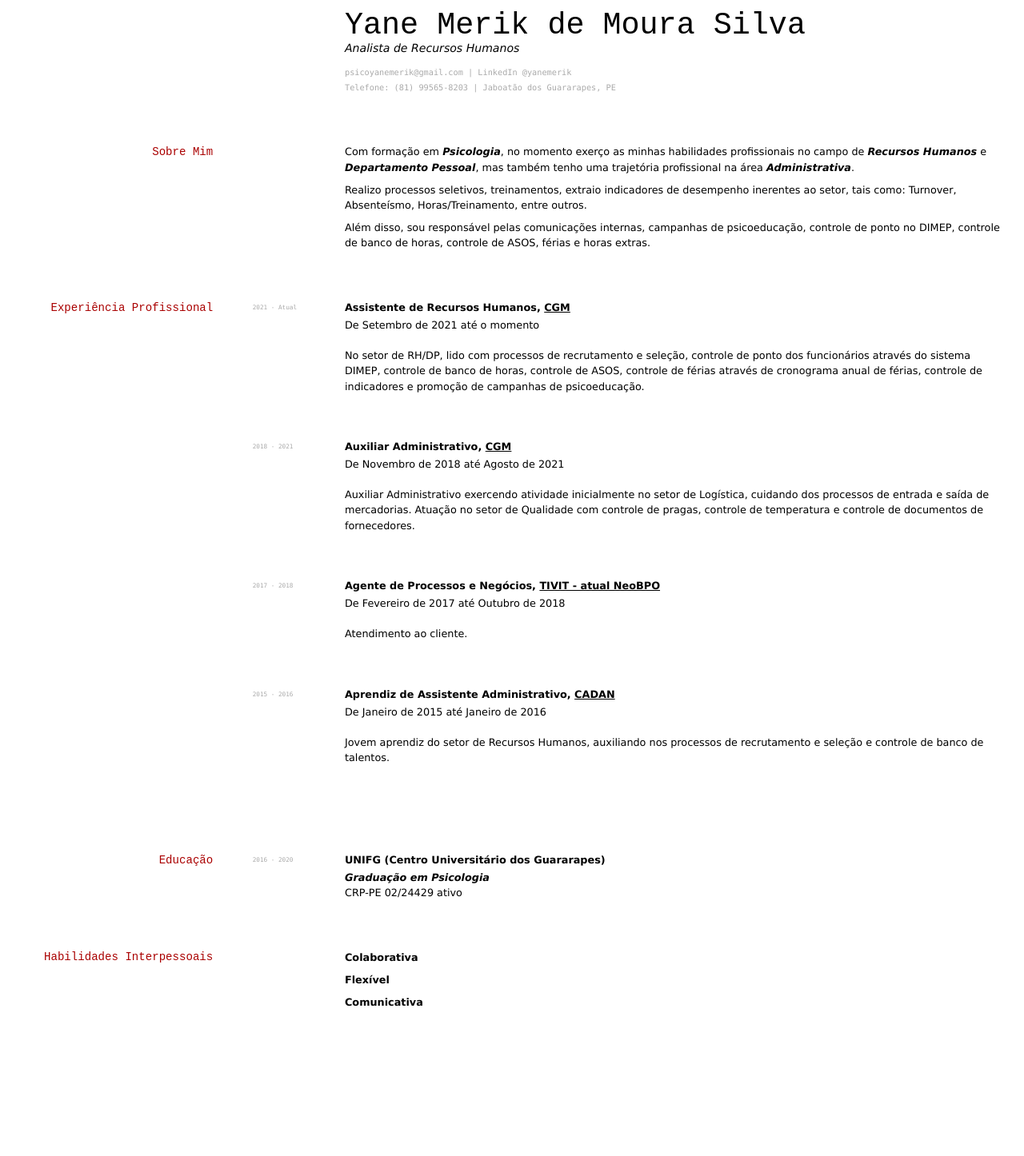
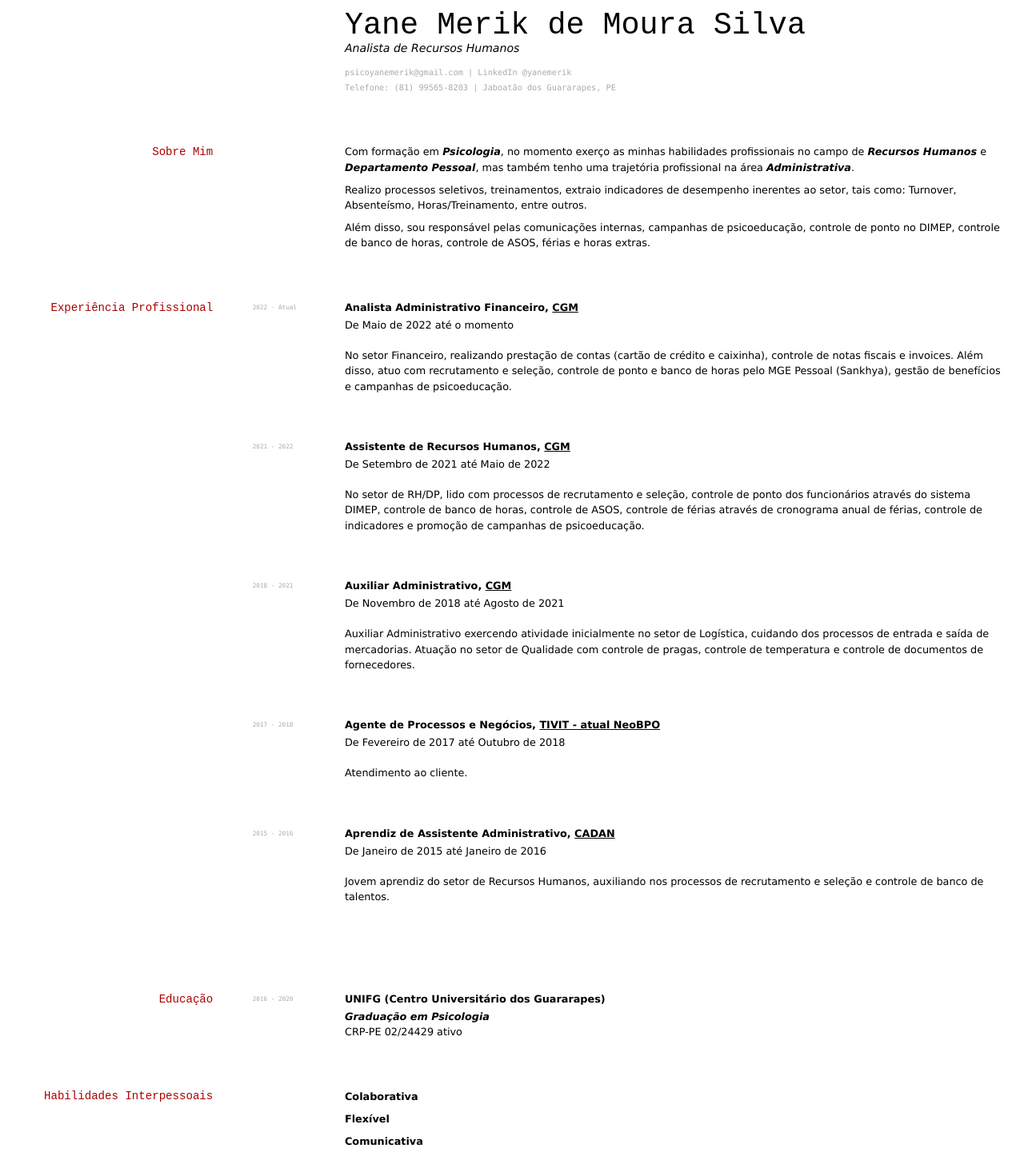
Before and after one commit to lflucasferreira/yane, a Jekyll site: the page built from index.md, in a window 1280 px wide. Shown: the whole page at 80% size. Built offline with Jekyll 4.4.1, drawn with Linux system fonts in a browser that asks for light colours; before the commit the page ends 1272 px from its top, so only the background shows below that.

Commit message:
Adicionar Boa Praça

```diff
--- a/index.md
+++ b/index.md
@@ -23,9 +23,17 @@ Além disso, sou responsável pelas comunicações internas, campanhas de psicoe
 
 ## Experiência Profissional
 
-`2021 - Atual`
+`2022 - Atual`
+__Analista Administrativo Financeiro, [CGM](https://www.boapraca.com.br)__
+- De Maio de 2022 até o momento
+
+No setor Financeiro, realizando prestação de contas (cartão de crédito e caixinha), controle de notas fiscais e invoices. Além disso, atuo com recrutamento e seleção, controle de ponto e banco de horas pelo MGE Pessoal (Sankhya), gestão de benefícios e campanhas de psicoeducação.
+
+<br><br>
+
+`2021 - 2022`
 __Assistente de Recursos Humanos, [CGM](https://www.grupocgm.com.br)__
-- De Setembro de 2021 até o momento
+- De Setembro de 2021 até Maio de 2022
 
 No setor de RH/DP, lido com processos de recrutamento e seleção, controle de ponto dos funcionários através do sistema DIMEP, controle de banco de horas, controle de ASOS, controle de férias através de cronograma anual de férias, controle de indicadores e promoção de campanhas de psicoeducação.
 
```
